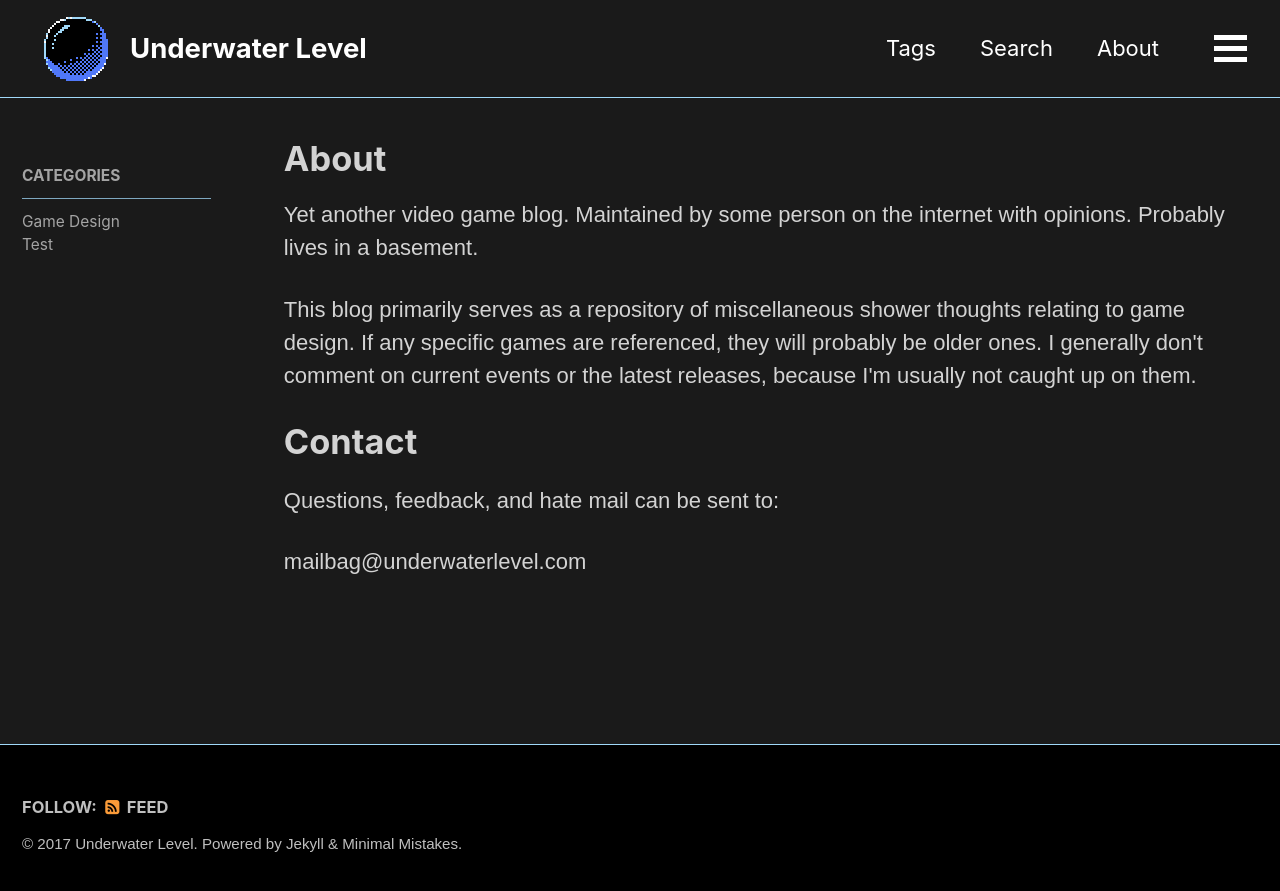
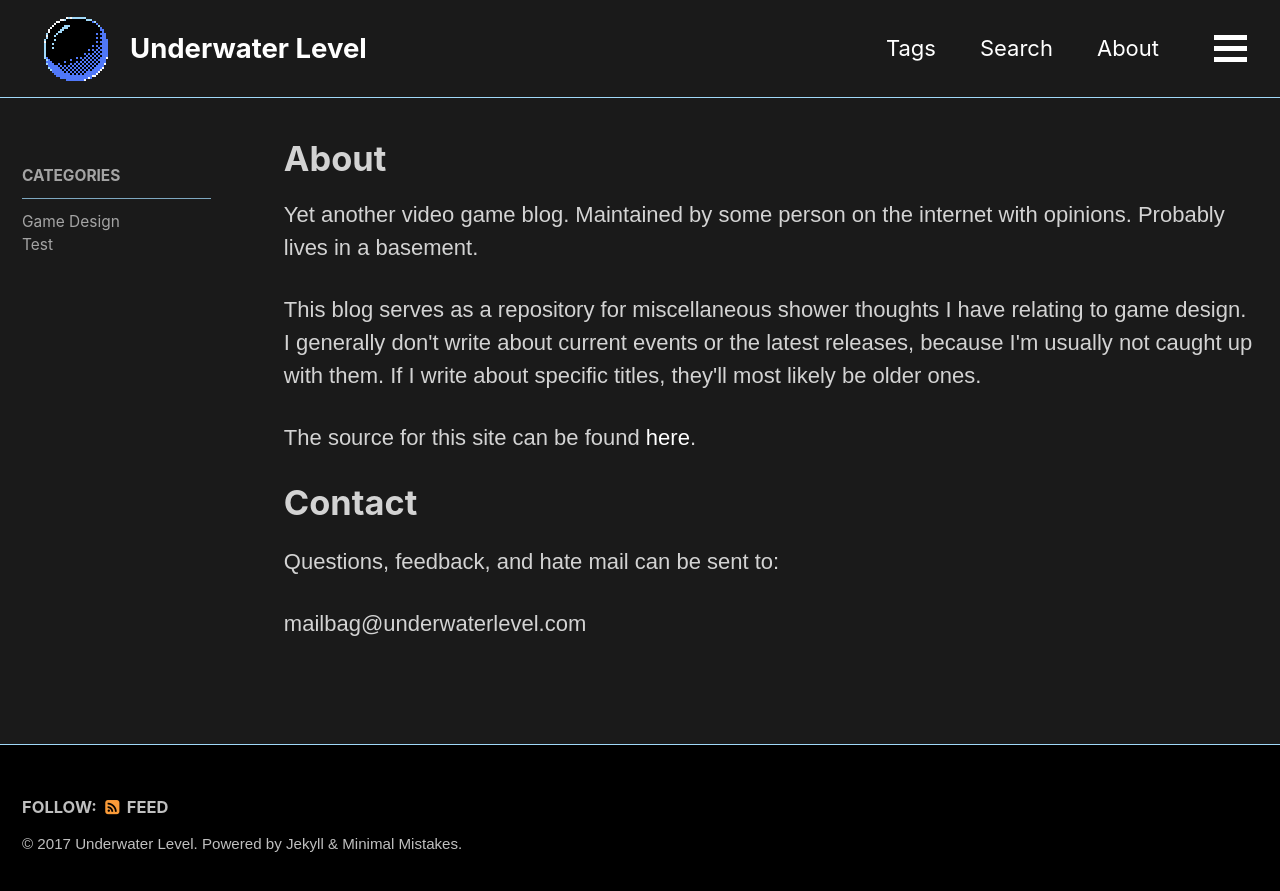
Before and after one commit to underwaterlevel/underwaterlevel, a Jekyll site: the page built from _pages/about.html, in a window 1280 px wide. Shown: the top 891 px of the page. Built offline with Jekyll 4.4.1, drawn with Linux system fonts in a browser that asks for light colours; nearby versions of some CDN libraries; library files that are not in the unit come from our copies; a script that is not in the unit is left out.

Commit message:
Update wording on about page. Add github link.

```diff
--- a/_pages/about.html
+++ b/_pages/about.html
@@ -5,11 +5,12 @@ title: "About"
 ---
 
 <p>Yet another video game blog. Maintained by some person on the internet with opinions. Probably lives in a basement.
-<p>This blog primarily serves as a repository of miscellaneous shower thoughts relating to game design. If any specific games are referenced, they will probably be older ones. I generally don't comment on current events or the latest releases, because I'm usually not caught up on them.
+<p>This blog serves as a repository for miscellaneous shower thoughts I have relating to game design. I generally don't write about current events or the latest releases, because I'm usually not caught up with them. If I write about specific titles, they'll most likely be older ones.
+<p>The source for this site can be found <a href="https://github.com/underwaterlevel/underwaterlevel">here</a>.
 
 <p><h1>Contact</h1>
 
-<p>Questions, feedback, and hate mail can be sent to: <div id="txt"></div>
+<p>Questions, feedback, and hate mail can be sent to: <div id="txt"></div></p>
 
 <script src="/assets/js/vendor/jquery/jquery-1.12.4.min.js"></script>
 <script src="/assets/js/contact.min.js"></script>
```
